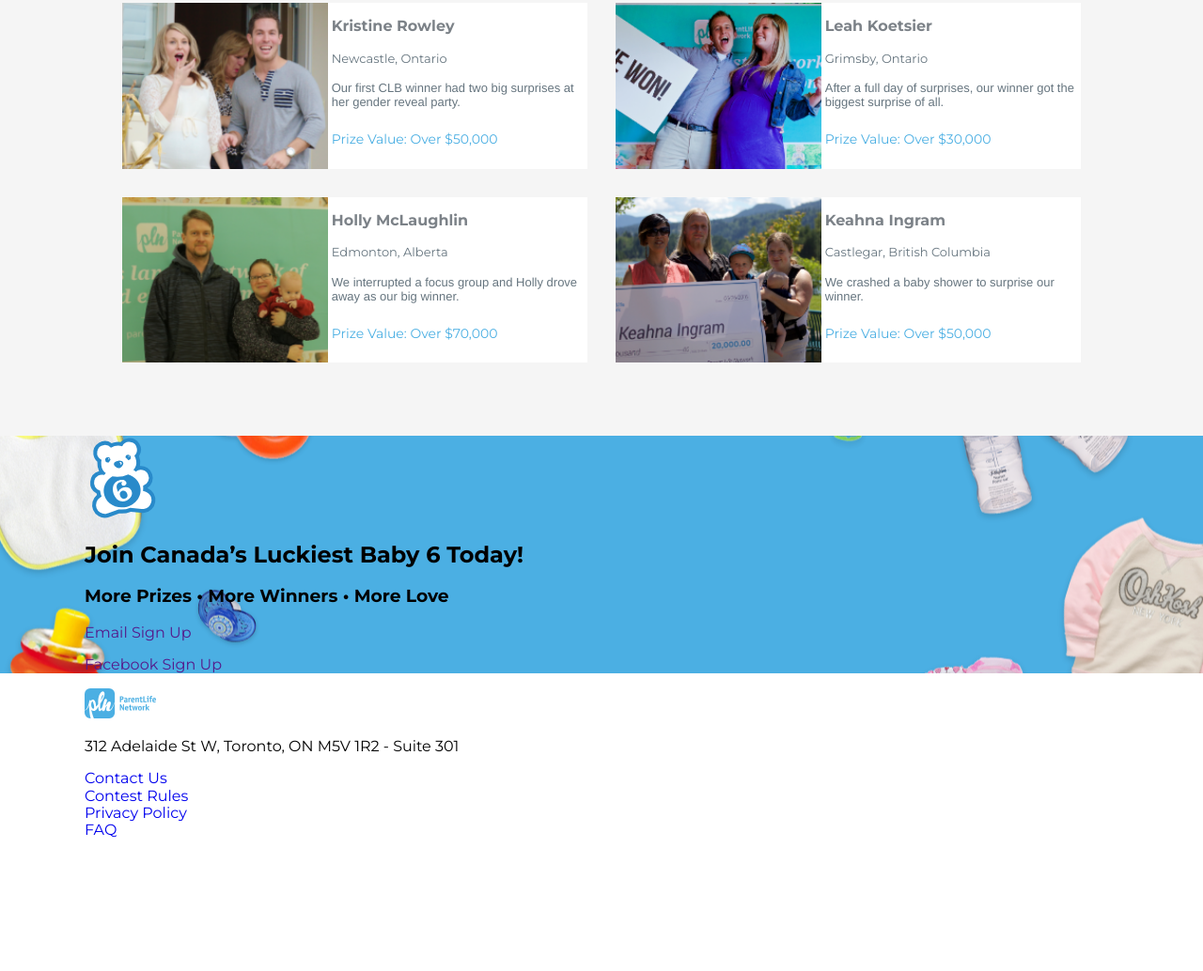
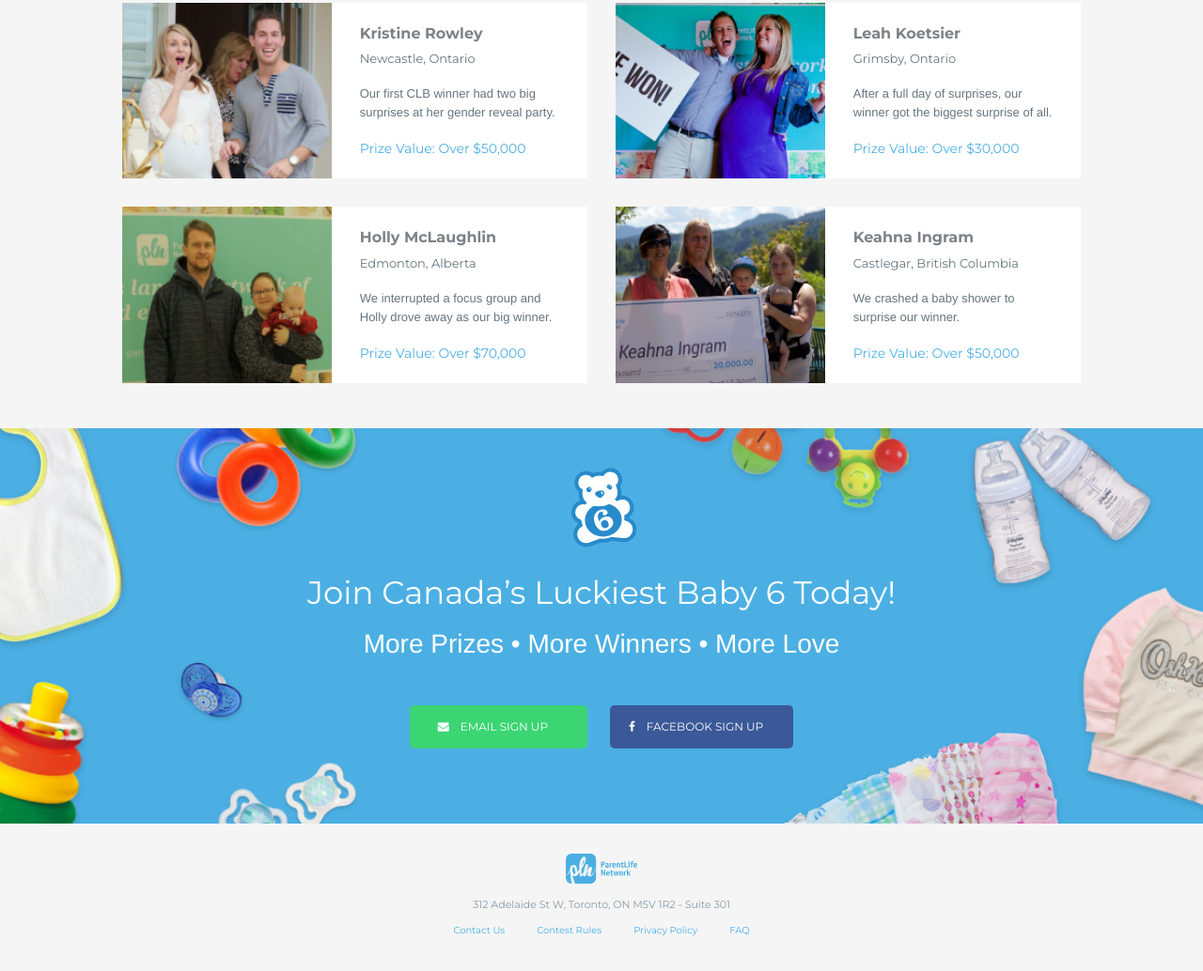
Before and after one commit to YakkieYip/sln-baby, a website: page index.html in a window 1280 px wide. Shown: the part 640-1674 px from the top of the page at 94% size. Before the commit the page ends 1534 px from the top, so only its background shows below. Drawn offline with nearby package versions, Linux system fonts and the light colour scheme; files that its build step writes are made by us from their sources.

Commit message:
added clb banner styles and footer styles

```diff
--- a/dev/styles/_clbBanner.scss
+++ b/dev/styles/_clbBanner.scss
@@ -1,7 +1,59 @@
 .clbBanner {
 	background: url(/public/images/cta-bk.png) no-repeat center center;
 	background-size: cover;
+	padding: 4rem 0;
+	text-align: center;
+	color: $whitetext;
+
+	h2 {
+		@include fontSize(34, 400);
+		margin: 2.4rem 0 1.9rem;
+	}
+
+	h3 {
+		@include fontSize(28, 400);
+		font-family: 'Helvetica Neue', 'Roboto', Helvetica, Arial, sans-serif;
+		margin: 1.9rem 0;
+	}
+
+	.social {
+		// max-width: 12.5rem;
+		// margin: 0 auto;
+		display: flex;
+		justify-content: center;
+		flex-direction: row;
+		margin-bottom: 4rem;
+
+		p {
+			margin: 0;
+
+			i {
+				position: relative;
+				top: 0;
+				right: 1.2rem;
+			}
+		}
+
+		a {
+			color: $whitetext;
+			margin-top: 3rem;
+			@include fontSize(12, 400);
+			display: inline-block;
+			border-radius: 5px;
+
+			&.email {
+				background: $email;
+				padding: 1.6rem 4.2rem;
+				margin-right: 2.4rem;
+			}
+			&.fb {
+				background: $facebook;
+				padding: 1.6rem 3.2rem;
+			}
+		}
+	}
 }
+
 
 .hero .wrapper {
 	display: flex;
--- /dev/null
+++ b/dev/styles/_footer.scss
@@ -0,0 +1,40 @@
+footer {
+	background: $eggshell;
+	padding: 3.2rem 0;
+
+	.wrapper {
+		text-align: center;
+		// border: 1px solid blue;
+
+	}
+
+
+	p {
+		@include fontSize(11, 400);
+		color: $address;
+	}
+
+	.siteLinks {
+		display: flex;
+		flex-direction: row;
+		justify-content: center;
+		margin-bottom: 1rem;
+
+		// li {
+		// 	&:nth-child(4) {
+		// 		a {
+		// 		margin-right: 0;
+
+		// 		}
+		// 	}
+		// }
+
+		a {
+			@include fontSize(10, 400);
+			color: $springblue;
+			margin: 0 1.7rem;
+
+		}
+	}
+
+}
--- a/dev/styles/_header.scss
+++ b/dev/styles/_header.scss
@@ -3,6 +3,9 @@
 // --------------------------------------------------------
 
 header {
+	position: fixed;
+   width: 100%;
+   z-index: 999;
 	background: $springblue;
 
 	nav {
--- a/dev/styles/_hero.scss
+++ b/dev/styles/_hero.scss
@@ -1,4 +1,5 @@
 .hero {
+	padding-top: 5.2rem;
 	// padding-top: 1rem 0;
 	background-image:
 		linear-gradient(
--- a/dev/styles/_winners.scss
+++ b/dev/styles/_winners.scss
@@ -24,39 +24,35 @@
 }
 
 .winnersList {
-	// width: 100%;
-	// display: flex;
-	// flex-direction: row;
-	// flex-wrap: wrap;
-	// justify-content: space-around;
 	// padding: 0 2.5rem;
 	display: flex;
     flex-direction: row;
     flex-wrap: wrap;
-    padding-top: 30px;
-    // padding: 0 25px;
+    padding-top: 3rem;
 
 	li {
-		min-height: 168px;
-    // border: 1px solid blue;
 		margin: 0 1.5rem 3rem;
-		// max-width: 500px;
 		width: calc(50% - 30px);
-		// border: 1px solid blue;
+
+		&:nth-child(3), &:nth-child(4) {
+			margin-bottom: 0;
+		}
+
+		// &:nth-child(4) {
+		// 	.sml-blurb-container {
+
+		// 	}
+		// }
 
 		.sml-img-container {
-			// width: 61%;
 			width: 45%;
-			// height: 100%;
+
 			img {
 				height: auto;
 				height: 100%;
-				// height: auto;
 			}
-			// height: auto;
 		}
 	}
-
 }
 
 .sml-card-container {
@@ -68,25 +64,32 @@
 
 	.sml-blurb-container {
 		width: 55%;
-		// padding: 3rem 0;
+		padding: 2.4rem 2.7rem 2.4rem 3rem;
+
 		// winner name
 		h3 {
 			@include fontSize(16, 700);
 			color: $winnername;
+			margin: 0 0 1rem;
+
 		}
 		//winner location
 		h4 {
 			@include fontSize(13, 400);
 			color: $winnerloc;
+			margin: 0 0 2rem;
 		}
 		p {
 			@include fontSize(13, 400);
 			font-family: 'Helvetica Neue', 'Roboto', Helvetica, Arial, sans-serif;
+			line-height: 2rem;
 			color: $winnerdesc;
+			margin: 0 0 2rem;
 		}
 		h5 {
 			@include fontSize(14, 400);
 			color: $springblue;
+			margin: 0;
 		}
 	}
 }
--- a/dev/styles/main.scss
+++ b/dev/styles/main.scss
@@ -17,7 +17,7 @@
 // Multi-Usage
 $eggshell: #f5f5f5; // main background color
 $whitetext: #fff; // sign in, sign up free, secondary-CTA banner text
-$springblue: #4bafe3; // header background, watch video icon, prize value description
+$springblue: #4bafe3; // header background, watch video icon, prize value description, footer links
 
 // Header / Hero
 $smokegrey: #515d65; // hero h1, winner h1
@@ -44,7 +44,7 @@ $address: #8899a6; // address text
 @import "hero";
 @import "winners";
 @import "clbBanner";
-
+@import "footer";
 // --------------------------------------------------------
 // MAIN GLOBAL STYLES
 // --------------------------------------------------------
--- a/gulpfile.js
+++ b/gulpfile.js
@@ -19,7 +19,9 @@ const uglify       = require('gulp-uglify');
 gulp.task('browser-sync', () => {
 	browserSync.init({
 		// create local server and work in root of project folder
-		server: '.'
+		server: {
+			baseDir: '.'
+		}
 	})
 });
 
--- a/index.html
+++ b/index.html
@@ -5,6 +5,7 @@
 	<title>SLN Junior FED Tech Test</title>
 	<link href="https://fonts.googleapis.com/css?family=Montserrat:400,700|Roboto" rel="stylesheet">
 	<link href="https://maxcdn.bootstrapcdn.com/font-awesome/4.7.0/css/font-awesome.min.css" rel="stylesheet" integrity="sha384-wvfXpqpZZVQGK6TAh5PVlGOfQNHSoD2xbE+QkPxCAFlNEevoEH3Sl0sibVcOQVnN" crossorigin="anonymous">
+	<script src="https://ajax.googleapis.com/ajax/libs/jquery/2.2.4/jquery.min.js"></script>
 	<link rel="stylesheet" href="public/styles/style.css">
 </head>
 <body>
@@ -16,8 +17,13 @@
 			</div>
 
 			<div class="navContainerR">
-				<p class="uppercase"><a href="">Sign In</a></p>
-				<p class="uppercase"><a href="">Sign Up Free</a></p>
+				<p class="uppercase">
+					<a href="#0">Sign In</a>
+				</p>
+
+				<p class="uppercase">
+					<a href="#0">Sign Up Free</a>
+				</p>
 			</div>
 		</nav>
 	</header>
@@ -134,9 +140,15 @@
 
 			<h3>More Prizes &bull; More Winners &bull; More Love</h3>
 
-			<a href=""><p>Email Sign Up</p></a>
-			<a href=""><p>Facebook Sign Up</p></a>
+			<div class="social">
 
+				<p>
+					<a href="#0" class="uppercase email"><i class="fa fa-envelope" aria-hidden="true"></i>Email Sign Up</a>
+				</p>
+				<p>
+					<a href="#0" class="uppercase fb"><i class="fa fa-facebook" aria-hidden="true"></i>Facebook Sign Up</a>
+				</p>
+			</div>
 		</div>
 	</section> <!-- ./clbBanner -->
 
@@ -146,11 +158,11 @@
 
 			<p>312 Adelaide St W, Toronto, ON M5V 1R2 - Suite 301</p>
 
-			<ul>
-				<li><a href="#">Contact Us</a></li>
-				<li><a href="#">Contest Rules</a></li>
-				<li><a href="#">Privacy Policy</a></li>
-				<li><a href="#">FAQ</a></li>
+			<ul class="siteLinks">
+				<li><a href="#0">Contact Us</a></li>
+				<li><a href="#0">Contest Rules</a></li>
+				<li><a href="#0">Privacy Policy</a></li>
+				<li><a href="#0">FAQ</a></li>
 			</ul>
 		</div>
 	</footer>
```
Also changed, not shown: public/styles/style.css, 1 other file.
